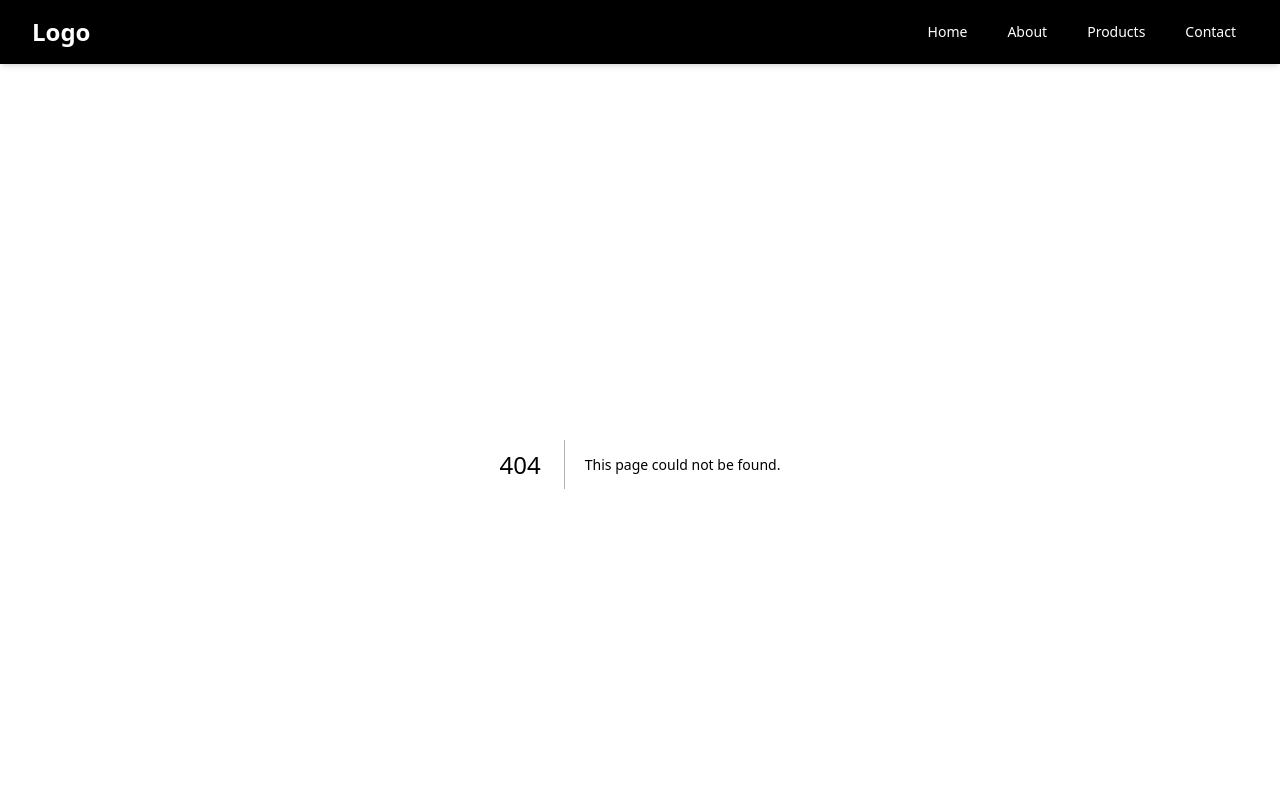
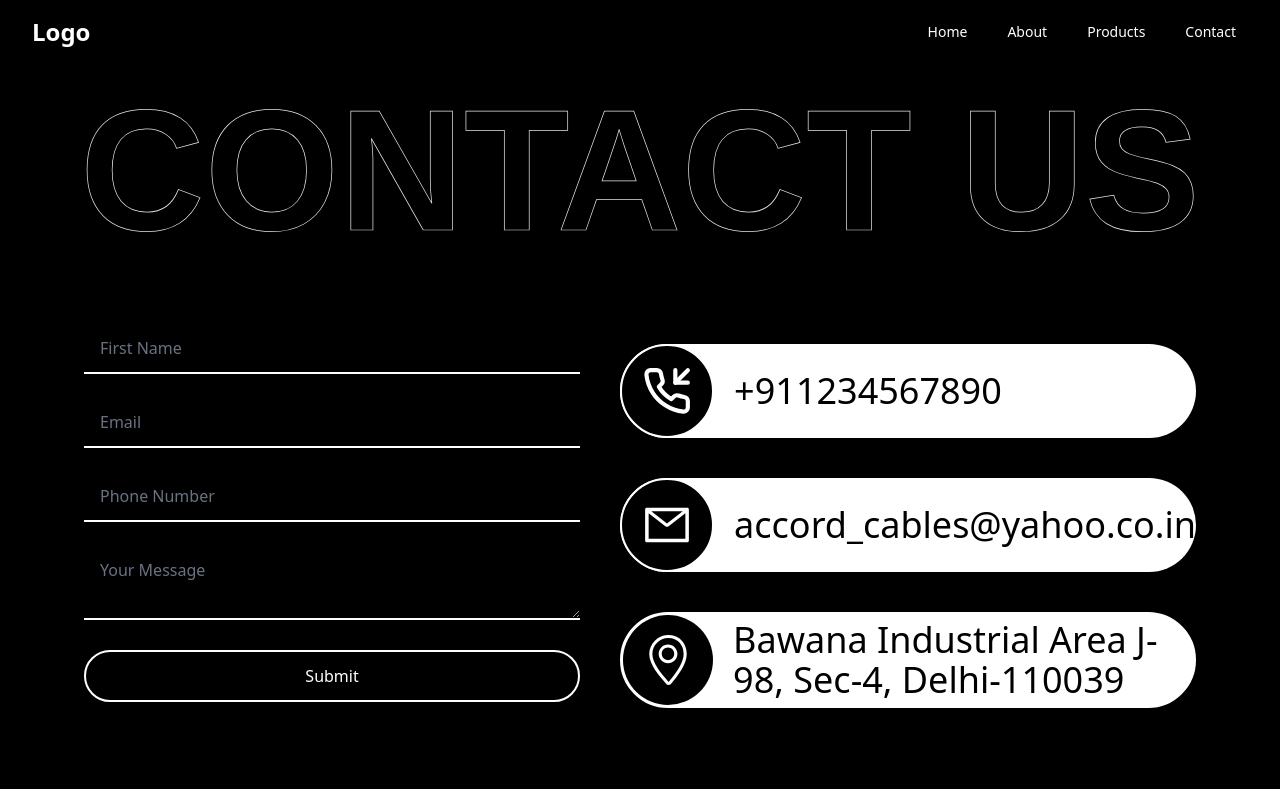
Before and after one commit to developer111222/accord, a Next.js app: page /contact in a window 1280 px wide. Before the commit this address had no page. Shown: the top 789 px of the page. Built offline with nearby package versions, Linux system fonts and the light colour scheme.

Commit message:
first commit

```diff
--- /dev/null
+++ b/src/app/contact/ContactDetails.tsx
@@ -0,0 +1,43 @@
+import React from 'react';
+import { LuPhoneIncoming } from "react-icons/lu";
+import { AiOutlineMail } from "react-icons/ai";
+import { SlLocationPin } from "react-icons/sl";
+
+const ContactDetails = () => {
+    return (
+        <div className=''>
+            <div className="flex flex-col justify-content-center">
+                <div className='flex-1 my-5'>
+                    <div className='flex flex-row bg-white rounded-full content-center items-center gap-5'>
+                        <div className='bg-black rounded-full p-5 items-center border-2 border-white'>  <LuPhoneIncoming color="white" size={50} /></div>
+                        <h3 className="md:text-4xl lg:text-4xl sm:text-4xl">+911234567890</h3>
+
+                    </div>
+                </div>
+                <div className='flex-1 my-5'>
+                    <div className='bg-white flex flex-row rounded-full content-center items-center gap-5'>
+                        <div className='bg-black rounded-full p-5 items-center border-2 border-white'>
+
+                            <AiOutlineMail color="white" size={50} />
+                        </div>
+                        < h3 className='md:text-4xl lg:text-4xl sm:text-5xl'>accord_cables@yahoo.co.in</h3>
+                    </div>
+                </div>
+                <div className='flex-1 my-5'>
+                    <div className="flex flex-row bg-white rounded-full border-3 border-white content-center items-center gap-5">
+
+                     <div className="bg-black rounded-full p-5 ">
+                     <SlLocationPin color="white" size={50} />
+                     </div>
+<h3 className='md:text-4xl lg:text-4x1 sm:text-4xl'> Bawana Industrial Area J-98, Sec-4, Delhi-110039
+
+</h3>
+                    </div>
+                </div>
+            </div>
+
+        </div>
+    )
+}
+
+export default ContactDetails
--- /dev/null
+++ b/src/app/contact/ContactForm.tsx
@@ -0,0 +1,85 @@
+// components/ContactForm.js
+'use client';
+
+import { useState } from 'react';
+
+export default function ContactForm() {
+  const [formData, setFormData] = useState({
+    firstName: '',
+    email: '',
+    phone: '',
+    message: ''
+  });
+
+  const handleChange = (e) => {
+    const { name, value } = e.target;
+    setFormData(prevState => ({
+      ...prevState,
+      [name]: value
+    }));
+  };
+
+  const handleSubmit = (e) => {
+    e.preventDefault();
+    console.log('Form submitted:', formData);
+    setFormData({
+      firstName: '',
+      email: '',
+      phone: '',
+      message: ''
+    });
+  };
+
+  return (
+    <div className="">
+      <form onSubmit={handleSubmit} className="max-w-4xl mx-auto space-y-6">
+        <input
+          type="text"
+          name="firstName"
+          value={formData.firstName}
+          onChange={handleChange}
+          placeholder="First Name"
+          required
+          className="w-full px-4 py-3 text-white placeholder-gray-500 bg-black border-b-2 border-white outline-none"
+        />
+
+        <input
+          type="email"
+          name="email"
+          value={formData.email}
+          onChange={handleChange}
+          placeholder="Email"
+          required
+          className="w-full px-4 py-3 text-white placeholder-gray-500 bg-black border-b-2 border-white outline-none"
+        />
+
+        <input
+          type="tel"
+          name="phone"
+          value={formData.phone}
+          onChange={handleChange}
+          placeholder="Phone Number"
+          required
+          className="w-full px-4 py-3 text-white placeholder-gray-500 bg-black border-b-2 border-white outline-none"
+        />
+
+        <textarea
+          name="message"
+          value={formData.message}
+          onChange={handleChange}
+          placeholder="Your Message"
+          rows="2"
+          required
+          className="w-full px-4 py-3 text-white placeholder-gray-500 bg-black border-b-2 border-white outline-none resize-y"
+        ></textarea>
+
+        <button
+          type="submit"
+          className="w-full py-3 px-4 text-white border-2 border-white rounded-full hover:bg-white hover:text-black focus:outline-none focus:ring-2 focus:ring-gray-700 focus:ring-offset-2 focus:ring-offset-black transition-colors duration-200"
+        >
+          Submit
+        </button>
+      </form>
+    </div>
+  );
+}
--- /dev/null
+++ b/src/app/contact/page.tsx
@@ -0,0 +1,24 @@
+import React from 'react';
+import { TextHoverEffect } from '@/component/TextHoverEffect';
+import ContactForm from './ContactForm';
+import ContactDetails from './ContactDetails';
+
+const Page = () => {
+  return (
+    <div className='max-w-6xl bg-black mx-auto'>
+         <div className="h-[15rem] flex items-center justify-center">
+        <TextHoverEffect text="CONTACT US" />
+      </div>
+      <div className="flex flex-col md:flex-row gap-10 p-5 contact-form">
+        <div className="flex-1">
+            <ContactForm/>
+        </div>
+        <div className="flex-1">
+          <ContactDetails/>
+        </div>
+      </div>
+    </div>
+  )
+}
+
+export default Page
--- /dev/null
+++ b/src/app/data/page.tsx
@@ -0,0 +1,66 @@
+"use client"
+import { useState } from 'react';
+
+export default function Page() {
+  const [password, setPassword] = useState('');
+  const [isAuthenticated, setIsAuthenticated] = useState(false);
+  const [data, setData] = useState(null);
+  const [error, setError] = useState('');
+
+  const correctPassword = 'yourPassword'; // The correct password to access the page
+
+  // Fetch data from third-party API
+  const fetchData = async () => {
+    try {
+      const response = await fetch(''); // Replace with your third-party API URL
+      const result = await response.json();
+      setData(result); // Save the fetched data
+    } catch (err) {
+      setError('Failed to fetch data');
+    }
+  };
+
+  const handleSubmit = (e) => {
+    e.preventDefault();
+
+    if (password === correctPassword) {
+      setIsAuthenticated(true);
+      fetchData(); // Fetch data after successful password check
+    } else {
+      setError('Incorrect password');
+    }
+  };
+
+  return (
+    <div className="max-w-6xl mx-auto">
+      {!isAuthenticated ? (
+        <div className='max-w-2xl mx-auto'>
+          <h1 className='text-white lg:text-5xl md:text-5xl'>Enter Password</h1>
+          <form onSubmit={handleSubmit} className='flex flex-col mt-5'>
+            <input
+              type="password"
+              value={password}
+              onChange={(e) => setPassword(e.target.value)}
+              placeholder="Enter Password"
+              className='border-2 rounded-full border-white p-4 text-white mb-10'
+              required
+            />
+            <button type="submit" className='border-2 border-white lg:text-3xl rounded-full md:text-3xl text-white p-2'>Submit</button>
+          </form>
+          {error && <p style={{ color: 'red' }}>{error}</p>}
+        </div>
+      ) : (
+        <div>
+          <h1>Protected Data</h1>
+          {data ? (
+            <div>
+              <pre>{JSON.stringify(data, null, 2)}</pre> {/* Display the fetched data */}
+            </div>
+          ) : (
+            <p className='text-white text-center lg:text-5xl md:text-5xl sm:text-5xl'>Loading data...</p>
+          )}
+        </div>
+      )}
+    </div>
+  );
+}
--- a/src/app/globals.css
+++ b/src/app/globals.css
@@ -33,6 +33,9 @@ background: black !important;
     font-size: 30px !important;
   }
   .hovertext{
-    font-size: 30px;
+    font-size: 30px !important;
+  }
+  .contact-form{
+    font-size: 24px !important;
   }
 }
```
